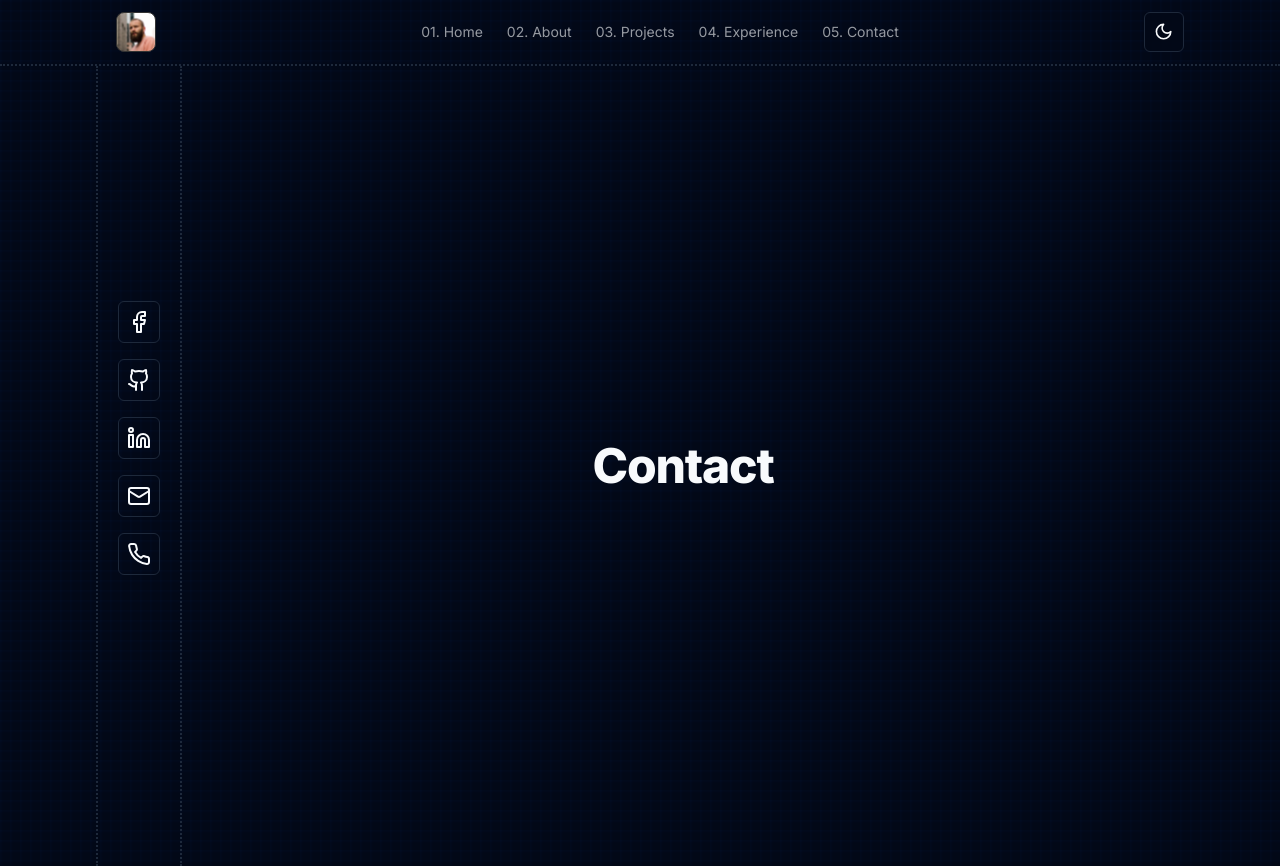
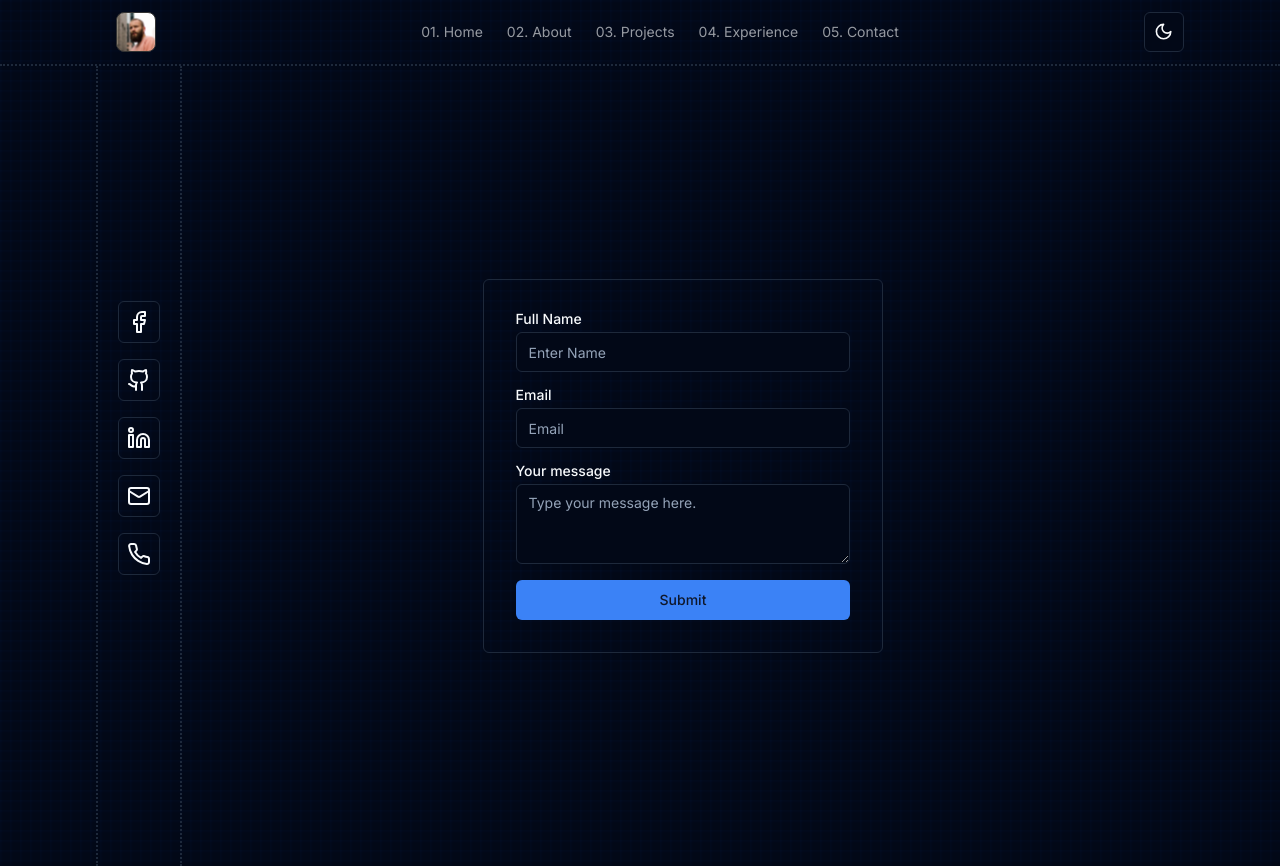
Before and after one commit to shahzaman900/portfolio, a React (Vite) app in the folder portfolio/: page /contact in a window 1280 px wide. Built offline with nearby package versions, Linux system fonts and the light colour scheme.

Commit message:
add static form

```diff
--- a/portfolio/package.json
+++ b/portfolio/package.json
@@ -10,8 +10,10 @@
     "preview": "vite preview"
   },
   "dependencies": {
+    "@formspree/react": "^2.5.1",
     "@radix-ui/react-dialog": "^1.0.5",
     "@radix-ui/react-dropdown-menu": "^2.0.6",
+    "@radix-ui/react-label": "^2.0.2",
     "@radix-ui/react-slot": "^1.0.2",
     "class-variance-authority": "^0.7.0",
     "clsx": "^2.1.0",
--- a/portfolio/src/components/experienceComp.tsx
+++ b/portfolio/src/components/experienceComp.tsx
@@ -19,7 +19,7 @@
     date: 'May 2018 – Jan 2019',
     title: 'UI Developer | UI/UX Designer',
     company: '+VISION',
-    website: 'https://www.plus-vision.pk/',
+    website: 'https://www.plusvis.com/',
     worklist: [' Implementedadesign system for future projects, ensuring consistency through collaborative development.', 'Fixedbugswithcode, design patterns, and miscellaneous occurrences during the project.'],
     tags: ['Reactjs', 'Postgres', 'Nest js'],
   }
--- /dev/null
+++ b/portfolio/src/components/form.tsx
@@ -0,0 +1,59 @@
+// Make sure to run npm install @formspree/react
+// For more help visit https://formspr.ee/react-help
+import { Input } from "@/components/ui/input"
+import { Label } from "@/components/ui/label"
+import { useForm, ValidationError } from '@formspree/react';
+import { Textarea } from './ui/textarea';
+import { Button } from './ui/button';
+function ContactForm() {
+  const [state, handleSubmit] = useForm("mknalvyr");
+  if (state.succeeded) {
+    return <p>Thanks for joining!</p>;
+  }
+  return (
+    <div className='flex flex-col gap-4 p-8 border rounded-md w-2/5'>
+      <div className="grid w-full max-w-sm items-center gap-1.5">
+        <Label htmlFor="text">Full Name</Label>
+        <Input type="text" id="text" placeholder="Enter Name" />
+      </div>
+      <div className="grid w-full max-w-sm items-center gap-1.5">
+        <Label htmlFor="email">Email</Label>
+        <Input type="email" id="email" placeholder="Email" />
+      </div>
+      <div className="grid w-full gap-1.5">
+        <Label htmlFor="message">Your message</Label>
+        <Textarea placeholder="Type your message here." id="message" />
+      </div>
+      <Button> Submit </Button>
+    </div>
+    // <form onSubmit={handleSubmit}>
+    //   <label htmlFor="email">
+    //     Email Address
+    //   </label>
+    //   <input
+    //     id="email"
+    //     type="email"
+    //     name="email"
+    //   />
+    //   <ValidationError
+    //     prefix="Email"
+    //     field="email"
+    //     errors={state.errors}
+    //   />
+    //   <textarea
+    //     id="message"
+    //     name="message"
+    //   />
+    //   <ValidationError
+    //     prefix="Message"
+    //     field="message"
+    //     errors={state.errors}
+    //   />
+    //   <button type="submit" disabled={state.submitting}>
+    //     Submit
+    //   </button>
+    // </form>
+  );
+}
+
+export default ContactForm;
--- /dev/null
+++ b/portfolio/src/components/ui/input.tsx
@@ -0,0 +1,25 @@
+import * as React from "react"
+
+import { cn } from "@/lib/utils"
+
+export interface InputProps
+  extends React.InputHTMLAttributes<HTMLInputElement> {}
+
+const Input = React.forwardRef<HTMLInputElement, InputProps>(
+  ({ className, type, ...props }, ref) => {
+    return (
+      <input
+        type={type}
+        className={cn(
+          "flex h-10 w-full rounded-md border border-input bg-background px-3 py-2 text-sm ring-offset-background file:border-0 file:bg-transparent file:text-sm file:font-medium placeholder:text-muted-foreground focus-visible:outline-none focus-visible:ring-2 focus-visible:ring-ring focus-visible:ring-offset-2 disabled:cursor-not-allowed disabled:opacity-50",
+          className
+        )}
+        ref={ref}
+        {...props}
+      />
+    )
+  }
+)
+Input.displayName = "Input"
+
+export { Input }
--- /dev/null
+++ b/portfolio/src/components/ui/label.tsx
@@ -0,0 +1,26 @@
+"use client"
+
+import * as React from "react"
+import * as LabelPrimitive from "@radix-ui/react-label"
+import { cva, type VariantProps } from "class-variance-authority"
+
+import { cn } from "@/lib/utils"
+
+const labelVariants = cva(
+  "text-sm font-medium leading-none peer-disabled:cursor-not-allowed peer-disabled:opacity-70"
+)
+
+const Label = React.forwardRef<
+  React.ElementRef<typeof LabelPrimitive.Root>,
+  React.ComponentPropsWithoutRef<typeof LabelPrimitive.Root> &
+    VariantProps<typeof labelVariants>
+>(({ className, ...props }, ref) => (
+  <LabelPrimitive.Root
+    ref={ref}
+    className={cn(labelVariants(), className)}
+    {...props}
+  />
+))
+Label.displayName = LabelPrimitive.Root.displayName
+
+export { Label }
--- /dev/null
+++ b/portfolio/src/components/ui/textarea.tsx
@@ -0,0 +1,24 @@
+import * as React from "react"
+
+import { cn } from "@/lib/utils"
+
+export interface TextareaProps
+  extends React.TextareaHTMLAttributes<HTMLTextAreaElement> {}
+
+const Textarea = React.forwardRef<HTMLTextAreaElement, TextareaProps>(
+  ({ className, ...props }, ref) => {
+    return (
+      <textarea
+        className={cn(
+          "flex min-h-[80px] w-full rounded-md border border-input bg-background px-3 py-2 text-sm ring-offset-background placeholder:text-muted-foreground focus-visible:outline-none focus-visible:ring-2 focus-visible:ring-ring focus-visible:ring-offset-2 disabled:cursor-not-allowed disabled:opacity-50",
+          className
+        )}
+        ref={ref}
+        {...props}
+      />
+    )
+  }
+)
+Textarea.displayName = "Textarea"
+
+export { Textarea }
--- a/portfolio/src/pages/contact.tsx
+++ b/portfolio/src/pages/contact.tsx
@@ -1,3 +1,4 @@
+import ContactForm from '@/components/form';
 import SocialMedia from '@/components/socialMedia';
 
 function Contact() {
@@ -6,7 +7,7 @@
       <div className='flex flex-row px-24'>
         <SocialMedia></SocialMedia>
         <div className='flex flex-1 items-center justify-center'>
-          <h1>Contact</h1>
+          <ContactForm />
         </div>
       </div>
     </>
```
Also changed, not shown: 1 other file (tests, documents, lock files or other folders).
